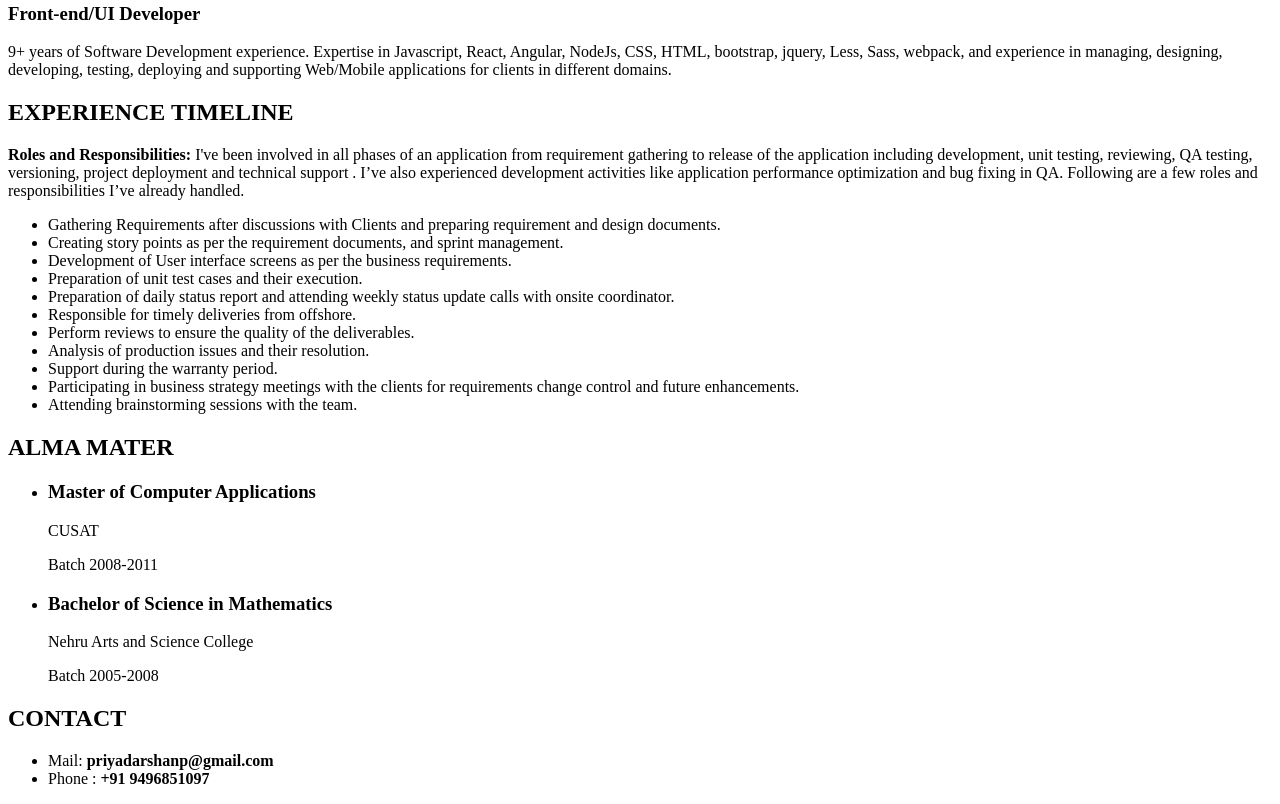
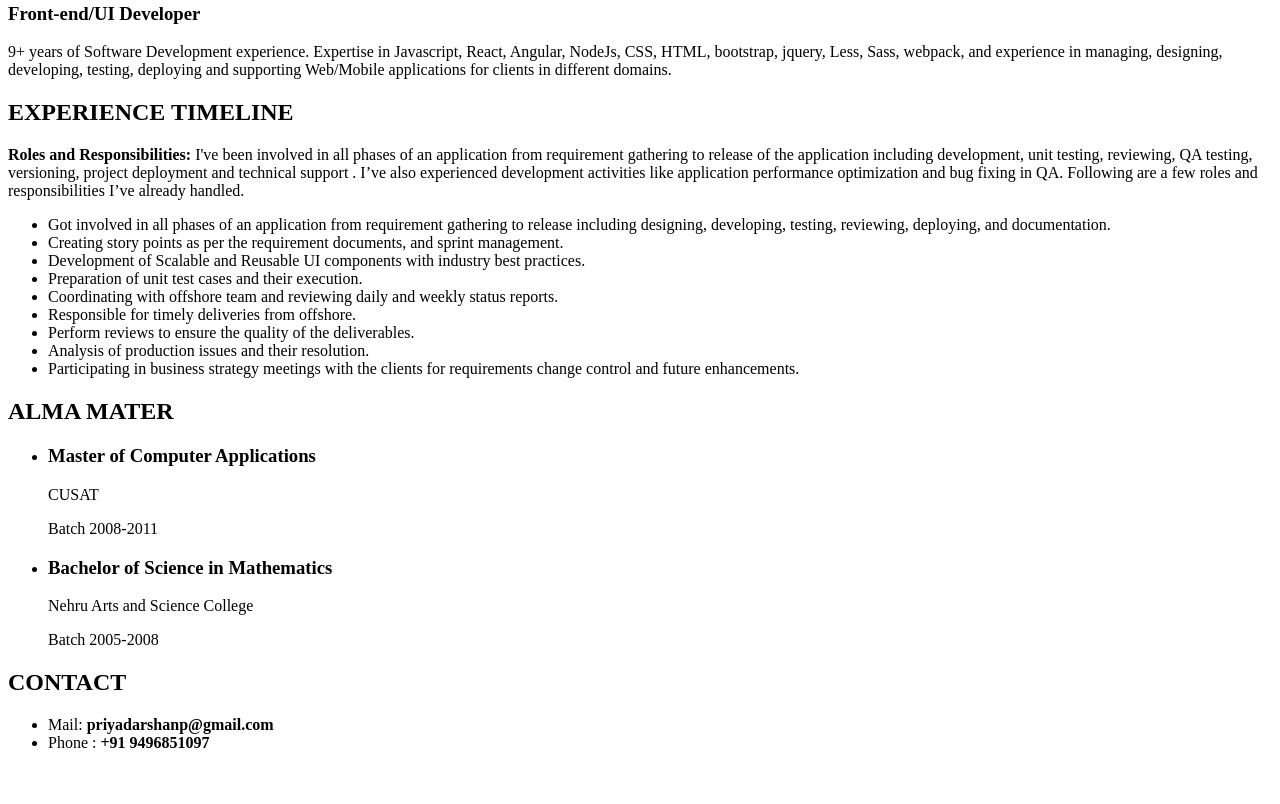
Before and after one commit to priyadarshanperalam/portfolio, a website: page app/index.html in a window 1280 px wide. Shown: the part 3047-3851 px from the top of the page. After the commit the page ends 3815 px from the top, so only its background shows below. Drawn offline with Linux system fonts and the light colour scheme.

Commit message:
tech edits and build files

```diff
--- a/app/index.html
+++ b/app/index.html
@@ -64,17 +64,15 @@
 				<strong>Roles and Responsibilities:</strong> I've been involved in all phases of an application from requirement gathering to release of the application including development, unit testing, reviewing, QA testing, versioning, project deployment and technical support . I’ve also experienced development activities like application performance optimization and bug fixing in QA. Following are a few roles and responsibilities I’ve already handled.
 			</p>
 			<ul class="generic-text-style__role-detail">
-				<li>Gathering Requirements after discussions with Clients and preparing requirement and design documents.</li>
+				<li>Got involved in all phases of an application from requirement gathering to release including designing, developing, testing, reviewing, deploying, and documentation.</li>
 				<li>Creating story points as per the requirement documents, and sprint management.</li>
-				<li>Development of User interface screens as per the business requirements.</li>
+				<li>Development of Scalable and Reusable UI components with industry best practices.</li>
 				<li>Preparation of unit test cases and their execution.</li>
-				<li>Preparation of daily status report and attending weekly status update calls with onsite coordinator.</li>
+				<li>Coordinating with offshore team and reviewing daily and weekly status reports.</li>
 				<li>Responsible for timely deliveries from offshore.</li>
 				<li>Perform reviews to ensure the quality of the deliverables.</li>
 				<li>Analysis of production issues and their resolution.</li>
-				<li>Support during the warranty period.</li>
 				<li>Participating in business strategy meetings with the clients for requirements change control and future enhancements.</li>
-				<li>Attending brainstorming sessions with the team.</li>
 			</ul>
 		</div>
 		<div class="page-section__projects"></div>
```
Also changed, not shown: docs/index.html (+1 -1 lines).
